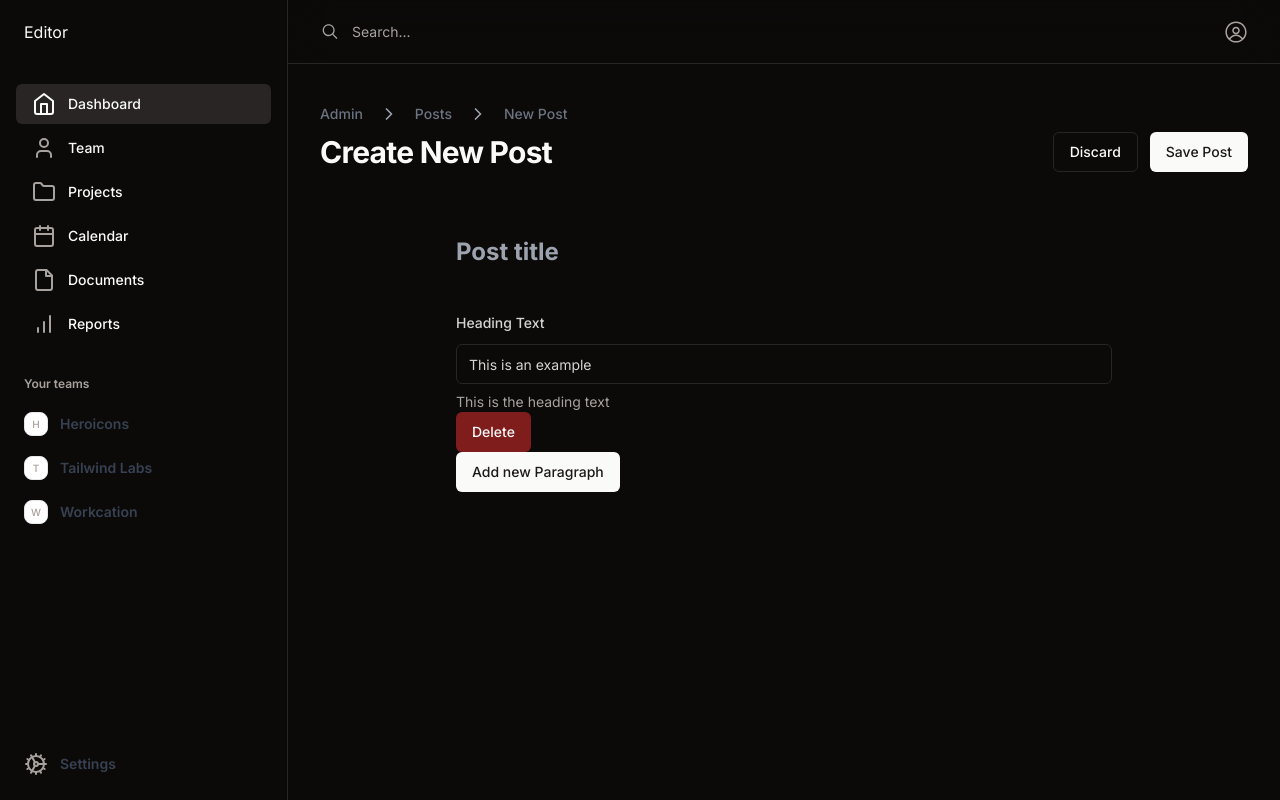
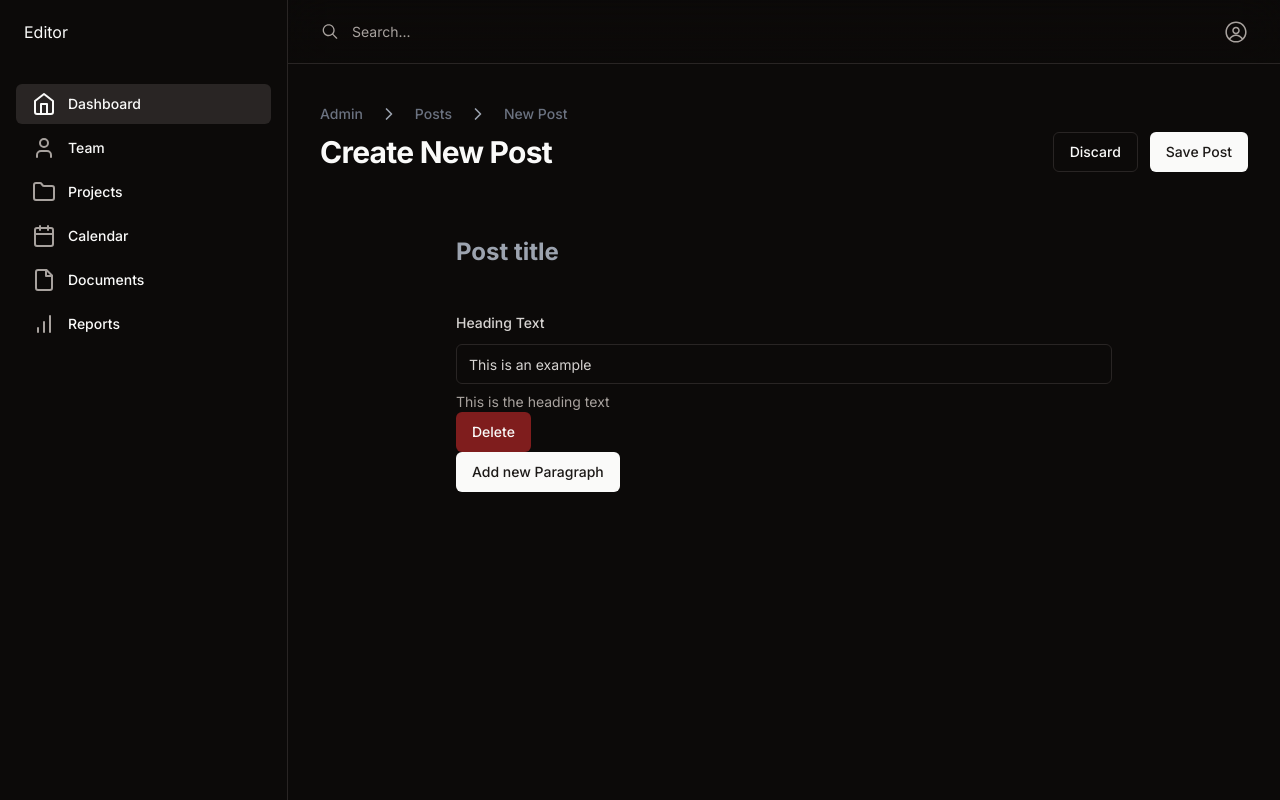
Before and after one commit to StillScripts/mikey, a Next.js app: page /admin/posts/new in a window 1280 px wide. Built offline with nearby package versions, Linux system fonts and the light colour scheme.

Commit message:
Use client-side `react-hook-form

```diff
--- a/app/(dashboard)/_components/sidebar-navigation.tsx
+++ b/app/(dashboard)/_components/sidebar-navigation.tsx
@@ -1,6 +1,7 @@
+import { BarChart, Calendar, File, Folder, Home, User } from 'lucide-react'
+
+import { Button } from '@/components/ui/button'
 import { cn } from '@/lib/utils'
-import { BarChart, Calendar, Cog, File, Folder, Home, User } from 'lucide-react'
-import { Button } from '@/components/ui/button'
 
 const navigation = [
 	{ name: 'Dashboard', href: '#', icon: Home, current: true },
@@ -10,11 +11,6 @@ const navigation = [
 	{ name: 'Documents', href: '#', icon: File, current: false },
 	{ name: 'Reports', href: '#', icon: BarChart, current: false }
 ]
-const teams = [
-  { id: 1, name: 'Heroicons', href: '#', initial: 'H', current: false },
-  { id: 2, name: 'Tailwind Labs', href: '#', initial: 'T', current: false },
-  { id: 3, name: 'Workcation', href: '#', initial: 'W', current: false }
-]
 
 export const SidebarNavigation = () => {
 	return (
@@ -22,11 +18,11 @@ export const SidebarNavigation = () => {
 			<ul role="list" className="flex flex-1 flex-col gap-y-7">
 				<li>
 					<ul role="list" className="-mx-2 space-y-1">
-            {navigation.map((item) => (
+						{navigation.map(item => (
 							<li key={item.name}>
 								<Button
 									className={cn(
-                    'w-full text-left justify-start',
+										'w-full justify-start text-left',
 										item.current && 'bg-accent'
 									)}
 									variant="ghost"
@@ -34,7 +30,7 @@ export const SidebarNavigation = () => {
 								>
 									<a
 										href={item.href}
-                    className="group w-full flex items-center justify-start gap-x-3"
+										className="group flex w-full items-center justify-start gap-x-3"
 									>
 										<item.icon
 											className={cn(
@@ -52,50 +48,6 @@ export const SidebarNavigation = () => {
 						))}
 					</ul>
 				</li>
-        <li>
-          <div className="text-xs font-semibold leading-6 text-muted-foreground">
-            Your teams
-          </div>
-          <ul role="list" className="-mx-2 mt-2 space-y-1">
-            {teams.map((team) => (
-              <li key={team.name}>
-                <a
-                  href={team.href}
-                  className={cn(
-                    team.current
-                      ? 'bg-gray-50 text-primary'
-                      : 'text-gray-700 hover:text-primary hover:bg-gray-50',
-                    'group flex gap-x-3 rounded-md p-2 text-sm leading-6 font-semibold'
-                  )}
-                >
-                  <span
-                    className={cn(
-                      team.current
-                        ? 'text-primary border-primary'
-                        : 'text-muted-foreground border-gray-200 group-hover:border-primary group-hover:text-primary',
-                      'flex h-6 w-6 shrink-0 items-center justify-center rounded-lg border text-[0.625rem] font-medium bg-white'
-                    )}
-                  >
-                    {team.initial}
-                  </span>
-                  <span className="truncate">{team.name}</span>
-                </a>
-              </li>
-            ))}
-          </ul>
-        </li>
-        <li className="mt-auto">
-          <a
-            href="#"
-            className="group -mx-2 flex gap-x-3 rounded-md p-2 text-sm font-semibold leading-6 text-gray-700 hover:bg-gray-50 hover:text-primary"
-          >
-            <Cog
-              className="h-6 w-6 shrink-0 text-muted-foreground group-hover:text-primary"
-              aria-hidden="true"
-            />
-            Settings
-          </a>
-        </li>
 			</ul>
 		</nav>
 	)
--- a/app/(dashboard)/admin/posts/buttons.tsx
+++ b/app/(dashboard)/admin/posts/buttons.tsx
@@ -1,6 +1,7 @@
 'use client'
 
 import { useFormStatus } from 'react-dom'
+import { useFormState } from 'react-hook-form'
 import Link from 'next/link'
 import { useRouter } from 'next/navigation'
 
@@ -22,12 +23,10 @@ import { Button } from '@/components/ui/button'
 import { DropdownMenuItem } from '@/components/ui/dropdown-menu'
 import { useToast } from '@/components/ui/use-toast'
 
-export const NewPostButtons = ({
-	action
-}: {
-	action?: (payload: FormData) => void
-}) => {
-	const { pending } = useFormStatus()
+/** Header buttons in new post form. State is managed by `react-hook-form` */
+export const NewPostButtons = () => {
+	const { isValidating, isSubmitting } = useFormState()
+	const pending = isValidating || isSubmitting
 	return (
 		<>
 			<Button
--- a/app/(dashboard)/admin/posts/new/form.tsx
+++ b/app/(dashboard)/admin/posts/new/form.tsx
@@ -39,13 +39,7 @@ export const NewPostForm = () => {
 	const [state, create] = useFormState(createPost, {})
 
 	useEffect(() => {
-		if (state?.error) {
-			toast({
-				variant: 'destructive',
-				title: 'Uh oh! Something went wrong.',
-				description: 'An error occured when saving this data.'
-			})
-		} else if (state?.success) {
+		if (form.formState?.isSubmitSuccessful) {
 			toast({
 				title: 'Success',
 				description: 'Your new post was successfully created.',
@@ -56,20 +50,20 @@ export const NewPostForm = () => {
 				)
 			})
 		}
-	}, [state?.error, state?.success, toast])
+	}, [form.formState?.errors, form.formState?.isSubmitSuccessful, toast])
 
-	function onSubmit(values: EditorFormData) {
+  /** Convert values into form data then run server action */
+	async function onSubmit(values: EditorFormData) {
 		const title = values.title
 		const blocks = JSON.stringify({
 			time: values.time,
 			version: values.version,
 			blocks: values.blocks
 		})
-		console.log(values)
 		const formData = new FormData()
 		formData.append('title', title)
 		formData.append('blocks', blocks)
-		createPost(state, formData)
+		await createPost(state, formData)
 	}
 
 	return (
@@ -82,7 +76,7 @@ export const NewPostForm = () => {
 						{ title: 'New Post', href: '/admin/posts/new' }
 					]}
 				>
-					<NewPostButtons action={create} />
+					<NewPostButtons />
 				</PageHeading>
 				<div className="grid w-full gap-10">
 					{/** Edit header */}
--- a/app/(server)/routers/posts.ts
+++ b/app/(server)/routers/posts.ts
@@ -27,11 +27,9 @@ export const getPostBySlug = async (slug: string) => {
 
 export const createPost = async (state: ActionStatus, formData: FormData) => {
 	const db = await getDb()
-	const title = 'Test Title' //formData.get('title') as string
+	const title = formData.get('title') as string
 	const blocks = formData.get('blocks') as string
 	console.log(title)
-	console.log(blocks)
-
 	if (title && blocks) {
 		const slug = title.trim().toLowerCase().replace(/ /g, '-')
 		await db.insert(posts).values({
```
Also changed, not shown: components/ui/form.tsx (+20 -19 lines). Lines whose indentation alone changed are shown as unchanged.
